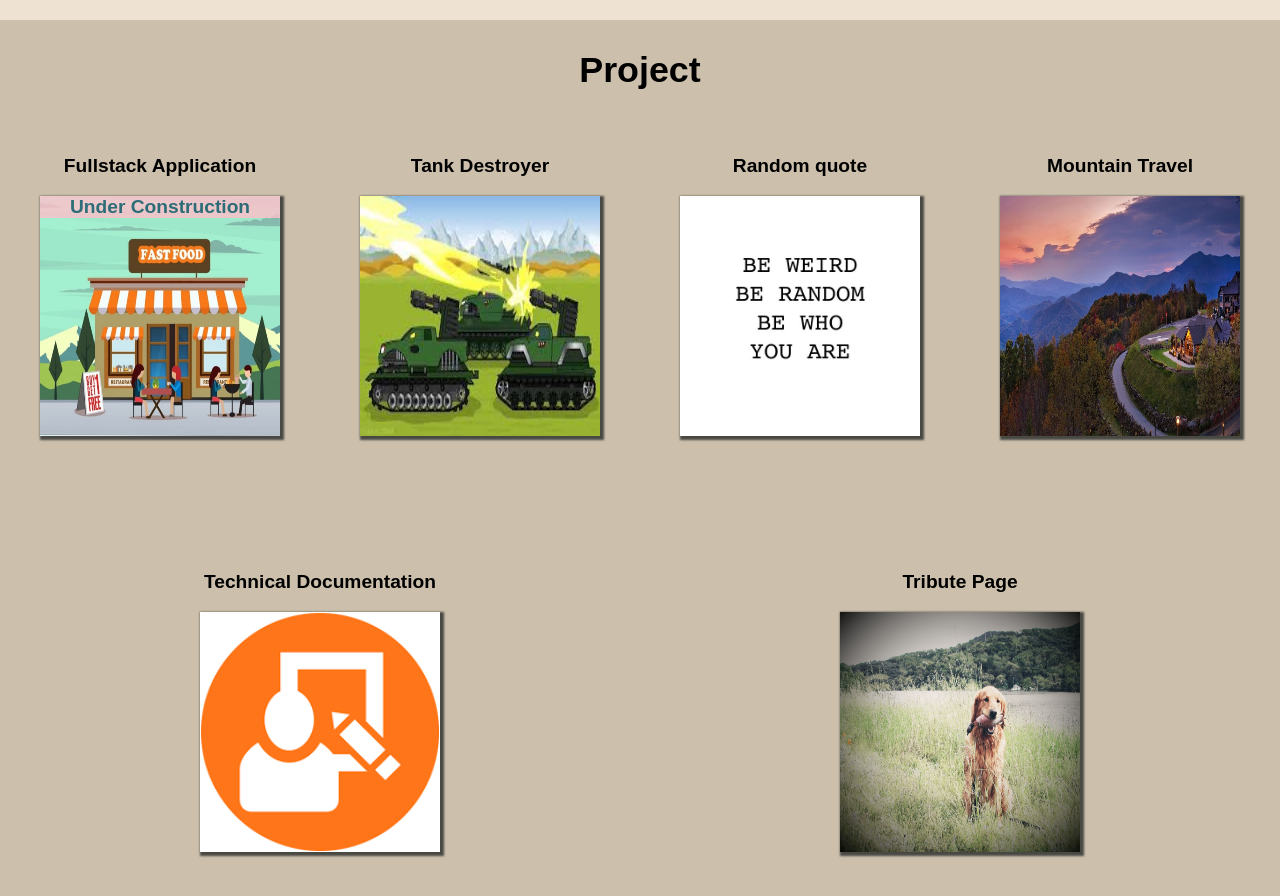
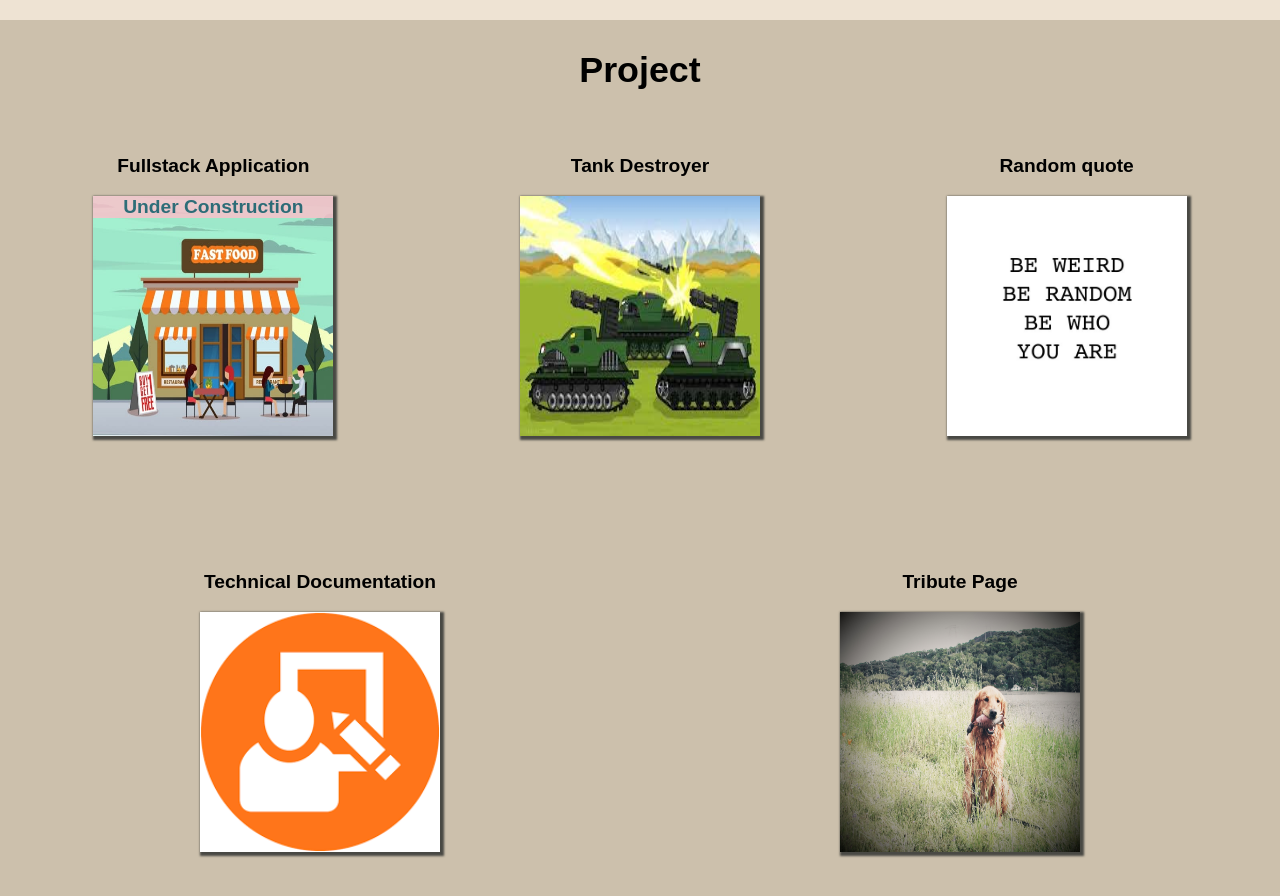
Before and after one commit to giaduc777/portfolio143, a React app: page / in a window 1280 px wide. Shown: the part 1420-2316 px from the top of the page. Built offline with nearby package versions, Linux system fonts and the light colour scheme.

Commit message:
remove travel project

```diff
--- a/src/Project/Project.js
+++ b/src/Project/Project.js
@@ -155,18 +155,6 @@ class Project extends Component{
                             <img src={randomQuote}></img>
                         </div>
                      </div>
-
-                     <div className={classes.item}>
-                        <p>Mountain Travel</p>
-                        <div onClick={() => this.getMenu("mountainTravel")} className={classes.fastfood}>
-                            <span id="mountainTravel">
-                                <i className="fas fa-comment-alt"></i>
-                                <div onClick={() => this.getUrl("application", "mountainTravel")} className={classes.application}>Application</div>
-                                <div onClick={() => this.getUrl("github", "mountainTravel")} className={classes.github}>Github</div>
-                            </span>
-                            <img src={mountainTravel}></img>
-                        </div>
-                     </div>
                 </div>
 
                 <div className={classes.box}>
```
